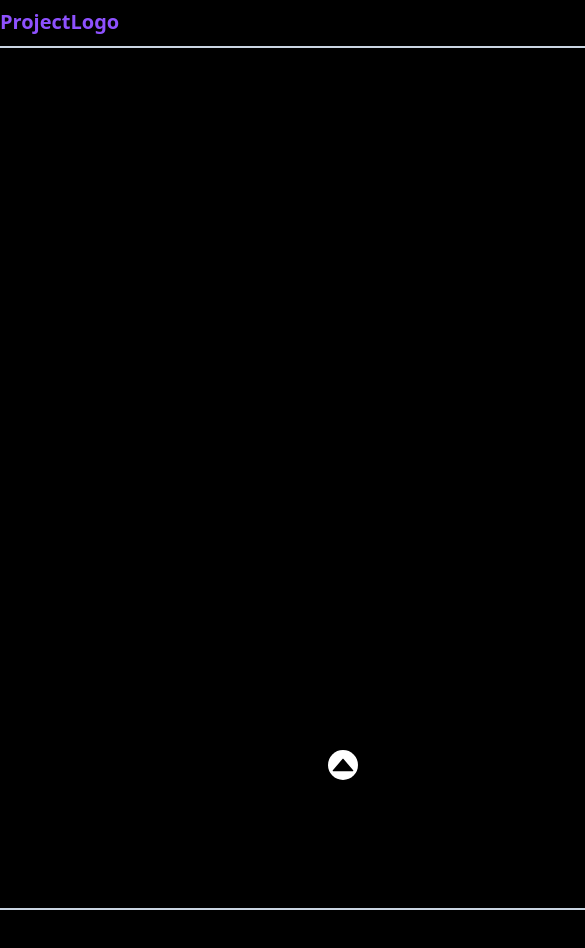
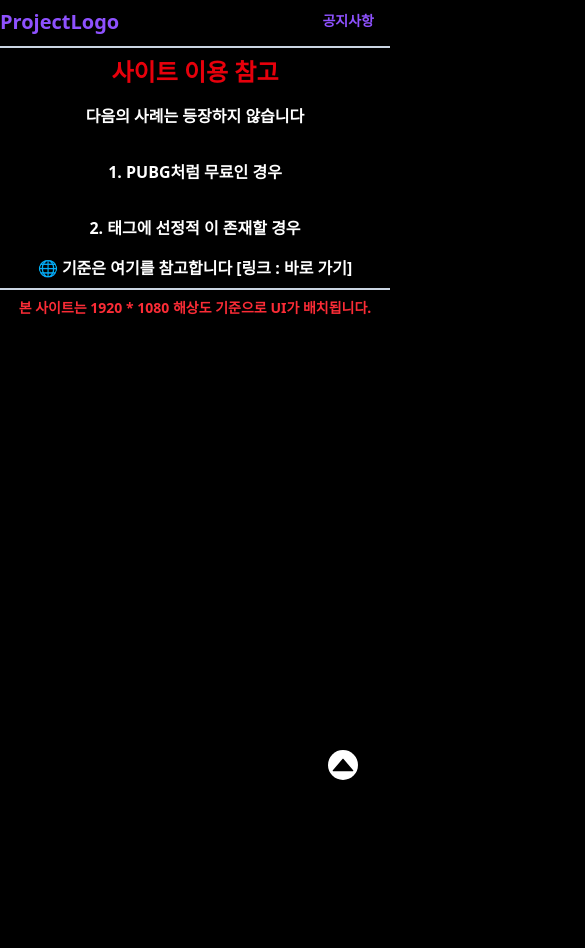
Before and after one commit to sangil94s/steamrader, a Next.js app: page /about in a window 390 px wide. Shown: the top 948 px of the page, 585 px wide, since content can reach past the window. After the commit the page ends 844 px from the top, so only its background shows below. Built offline with nearby package versions, Linux system fonts and the light colour scheme.

Commit message:
[Modify] 반응형 UI 수정

```diff
--- a/app/about/page.tsx
+++ b/app/about/page.tsx
@@ -3,8 +3,8 @@ import Link from 'next/link';
 
 export default function page() {
   return (
-    <div className="w-full min-h-screen flex flex-col justify-center items-center">
-      <h1 className="text-red-600 text-2xl font-bold">사이트 이용 참고</h1>
+    <div className="w-full h-max flex flex-col justify-center items-center">
+      <h1 className="text-red-600 text-2xl text-center font-bold">사이트 이용 참고</h1>
 
       <p className="text-white font-bold py-4">다음의 사례는 등장하지 않습니다</p>
 
--- a/app/globals.css
+++ b/app/globals.css
@@ -117,6 +117,6 @@
     @apply border-border outline-ring/50;
   }
   body {
-    @apply bg-black w-[1920px] h-[1080px] m-auto;
+    @apply bg-black m-auto;
   }
 }
--- a/components/Card/CardList.tsx
+++ b/components/Card/CardList.tsx
@@ -19,11 +19,11 @@ export default async function CardList() {
   const CardLists = await fetchCardList();
 
   return (
-    <div className="grid grid-cols-4 justify-items-center gap-2">
+    <div className="grid grid-cols-1 justify-items-center gap-2 lg:grid-cols-4">
       {CardLists &&
         CardLists.map((item: ITypes) => (
           <div
-            className="border border-slate-200 rounded-lg w-full flex items-center gap-4 hover:bg-gray-400 transition"
+            className="border border-slate-200 rounded-lg w-max flex items-center gap-4 hover:bg-gray-400 transition lg:w-full"
             key={item.id}
           >
             <Image
@@ -34,11 +34,11 @@ export default async function CardList() {
               className="m-2 rounded-2xl object-cover"
             />
 
-            <section className="flex flex-col justify-between m-auto">
+            <section className="flex flex-col justify-between m-auto w-full">
               <h1 className="text-white text-center font-bold">게임 명 : {item.id}</h1>
-              <div className="flex items-center text-sm gap-3">
-                <p className="text-red-600 text-center font-bold">할인율 : 20% </p>
-                <p className="text-red-600 text-center font-bold">최종 가격 : 20,000 원</p>
+              <div className="flex items-center text-sm gap-3 m-auto">
+                <p className="text-red-600 text-xs text-center font-bold">할인율 : 20% </p>
+                <p className="text-red-600 text-xs text-center font-bold">최종 가격 : 20,000 원</p>
                 <Link href="https://www.naver.com" target="_blank">
                   <AiOutlineGlobal className="bg-white rounded-lg cursor-pointer" />
                 </Link>
--- a/components/Common/Footer.tsx
+++ b/components/Common/Footer.tsx
@@ -1,7 +1,7 @@
 export default function Footer() {
   return (
     <>
-      <footer className="w-full h-4 border-t-2 border-slate-300 mt-2">
+      <footer className="w-full h-4 border-t-2 border-slate-300 mt-2 lg:w-[1920px]">
         <h4 className="text-red-500 text-sm text-center py-2 font-bold">
           본 사이트는 1920 * 1080 해상도 기준으로 UI가 배치됩니다.
         </h4>
--- a/components/Common/Header.tsx
+++ b/components/Common/Header.tsx
@@ -3,7 +3,7 @@ import Link from 'next/link';
 export default function Header() {
   return (
     <>
-      <header className="w-full border-b-2 border-slate-300 h-10 my-2 flex flex-row justify-between">
+      <header className="w-full border-b-2 border-slate-300 h-10 my-2 flex flex-row justify-between lg:w-[1920px]">
         <Link href="/" className="font-bold text-xl text-violet-500">
           ProjectLogo
         </Link>
```
